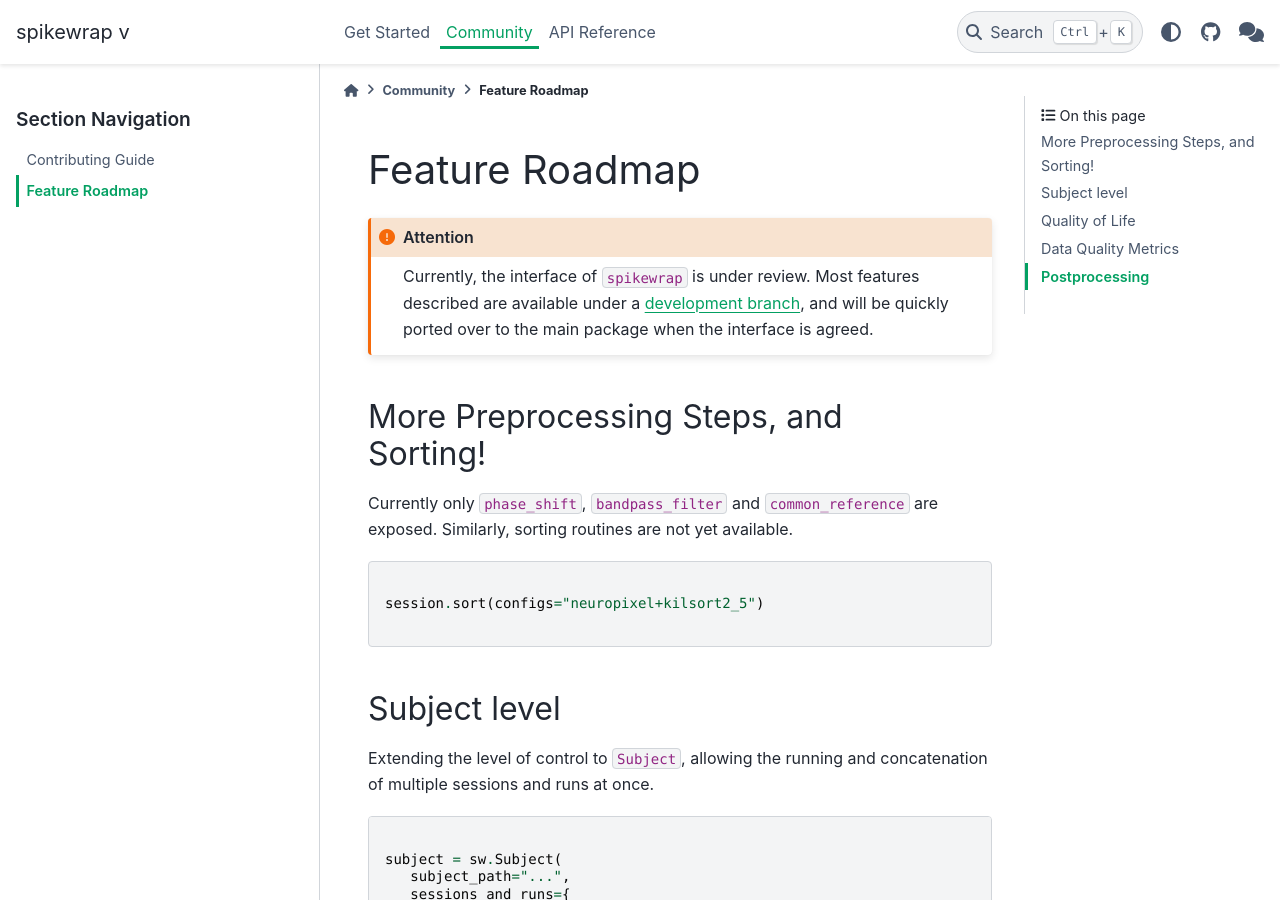
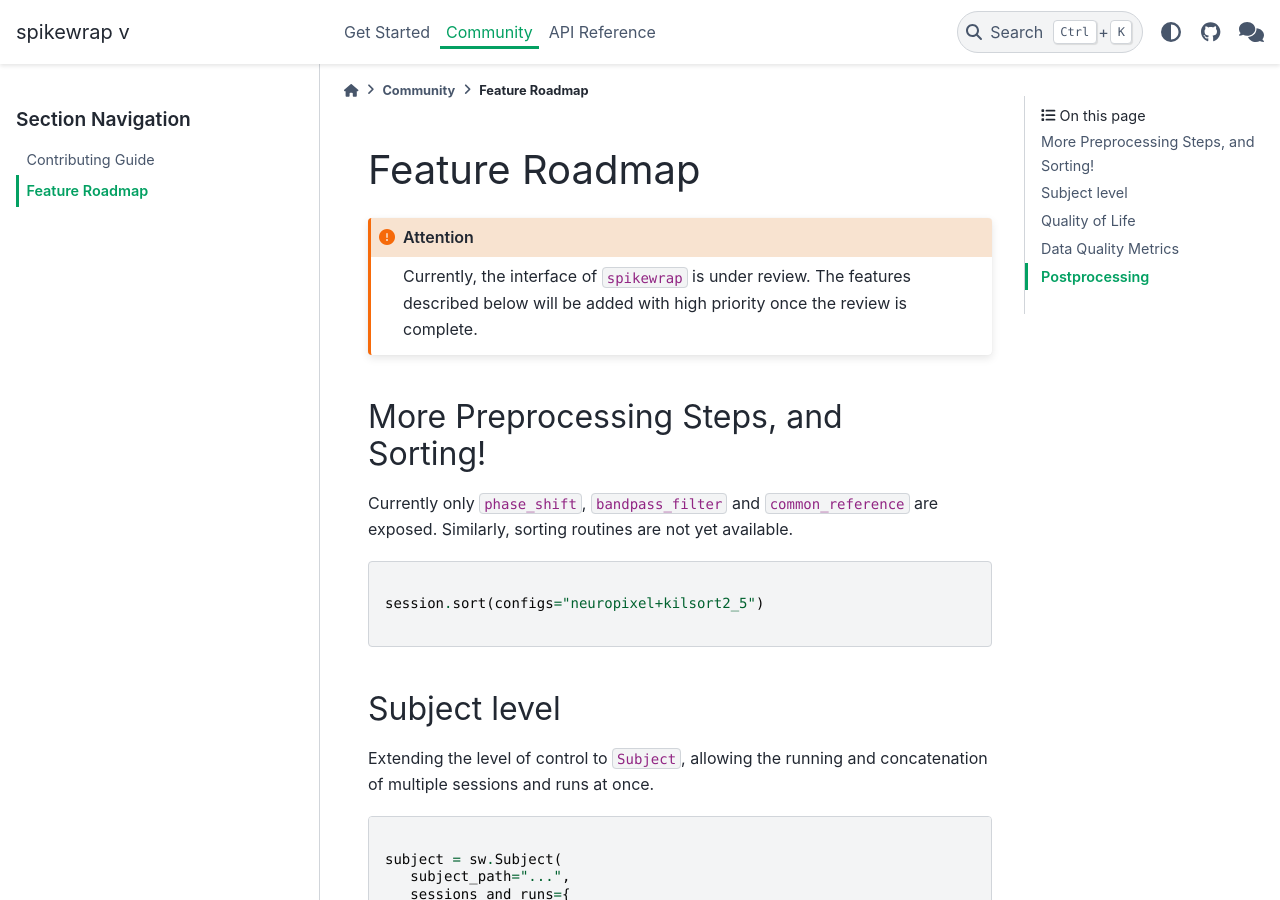
Before and after one commit to neuroinformatics-unit/spikewrap, a Sphinx documentation site: the page built from docs/source/community/feature_roadmap.md, in a window 1280 px wide and 900 px high. Built offline with Sphinx 7.4.7 and the PyData theme 0.15.4, drawn with Linux system fonts in a browser that asks for light colours; pages that are not in the unit, such as notebooks, are missing from menus; the version number could not be read and is left out.

Commit message:
Adjust slightly the feature roadmap attention.

```diff
--- a/docs/source/community/feature_roadmap.md
+++ b/docs/source/community/feature_roadmap.md
@@ -3,9 +3,8 @@
 
 :::{attention}
 
-Currently, the interface of ``spikewrap`` is under review. Most features described
-are available under a [development branch](https://github.com/neuroinformatics-unit/spikewrap/tree/dev),
-and will be quickly ported over to the main package when the interface is agreed.
+Currently, the interface of ``spikewrap`` is under review. The features described
+below will be added with high priority once the review is complete.
 
 ::::
 
```
